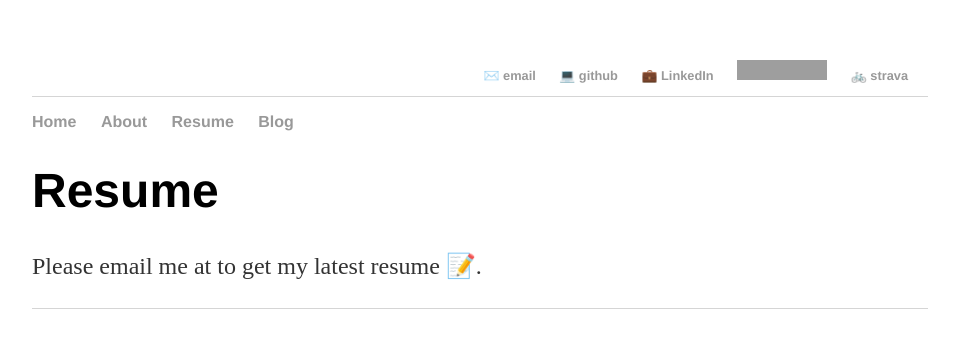
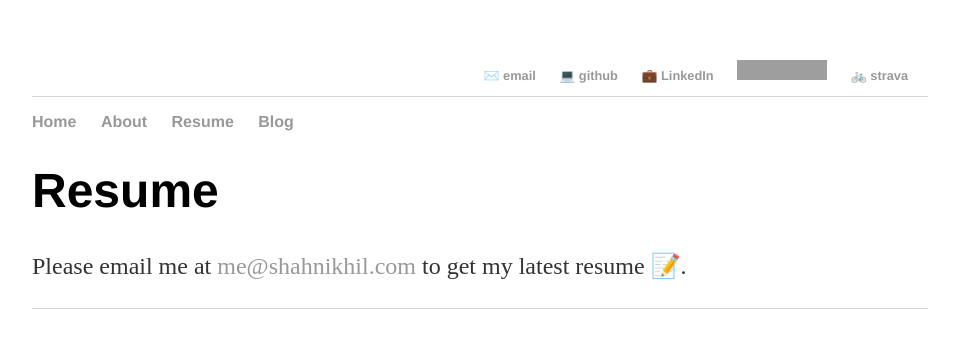
Before and after one commit to tricalnikhil/tricalnikhil.github.io, a Jekyll site: the page built from resume.html, in a window 1280 px wide. Shown: the top 348 px of the page, without its empty margins (160-1119 px from the left). Built offline with Jekyll 4.4.1, drawn with Linux system fonts in a browser that asks for light colours; grey boxes are pictures that could not be loaded.

Commit message:
Update resume.html
Fixes #1

```diff
--- a/resume.html
+++ b/resume.html
@@ -7,5 +7,5 @@ permalink: /resume/
 <h1>Resume</h1>
 
 <div class="blurb">
-	<p>Please email me at <me@shahnikhil.com> to get my latest resume 📝.</p>
+	<p>Please email me at <a href="mailto:me@shahnikhil.com">me@shahnikhil.com</a> to get my latest resume 📝.</p>
 </div>
```
